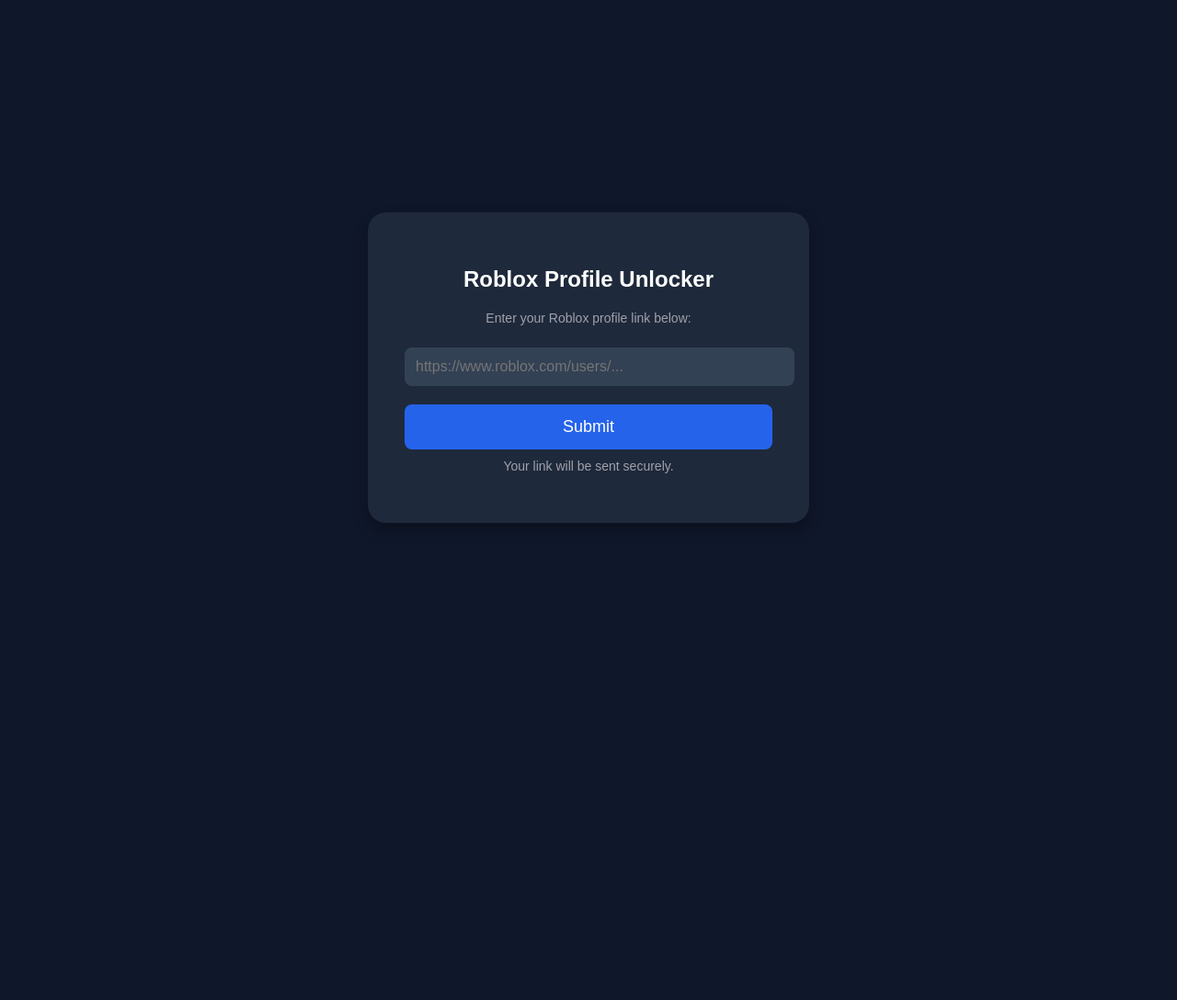
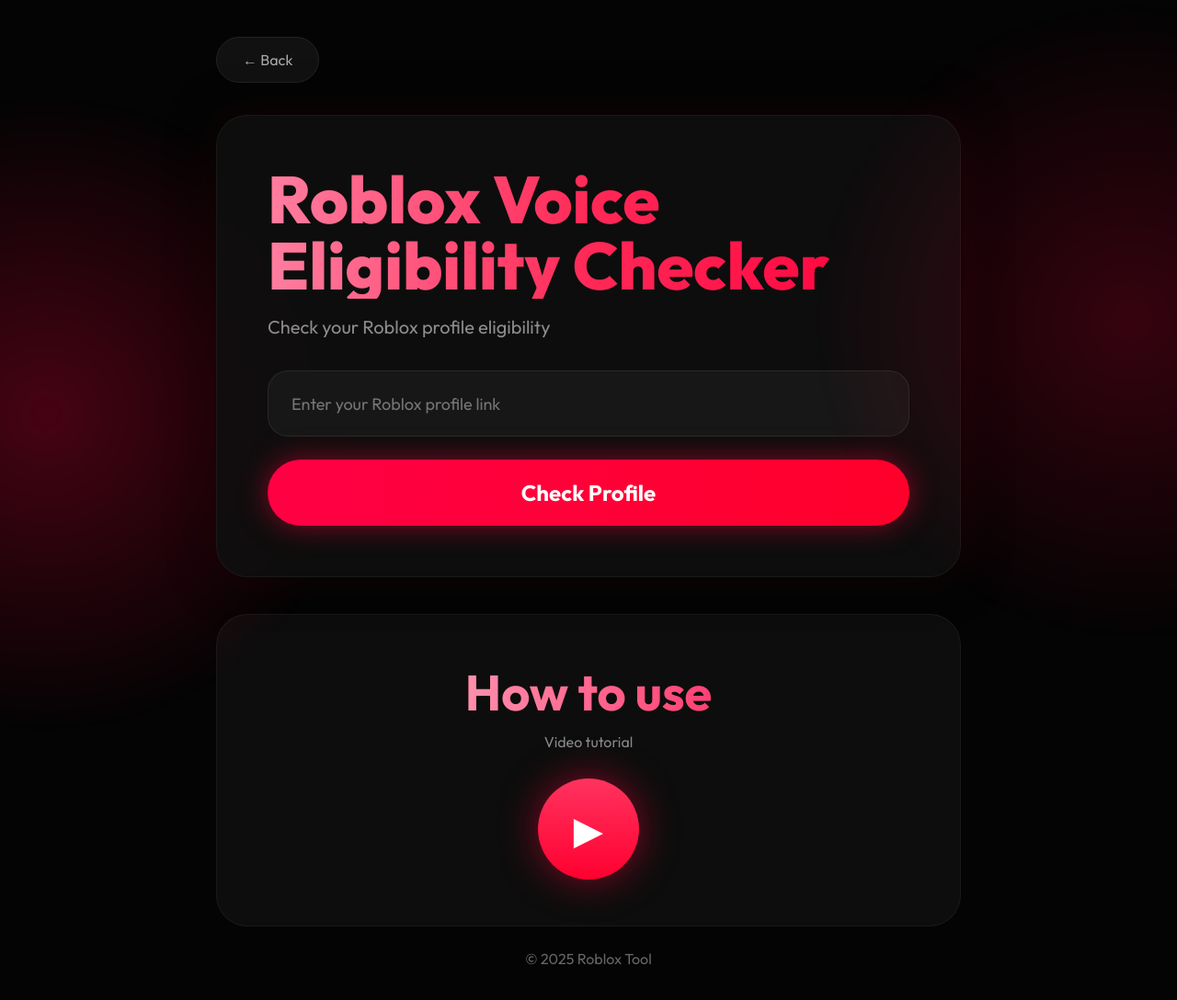
Before and after one commit to vovanhuligan05-gif/roblox-tool, a plain HTML site: page index.html in a window 1280 px wide. Shown: the whole page at 92% size. Before the commit the page ends 800 px from the top, so only its background shows below. Drawn offline with Linux system fonts and the light colour scheme.

Commit message:
Update index.html

```diff
--- a/index.html
+++ b/index.html
@@ -3,79 +3,281 @@
 <head>
 <meta charset="UTF-8">
 <meta name="viewport" content="width=device-width, initial-scale=1.0">
-    <title>Roblox Tool</title>
+<title>Roblox Voice Eligibility Checker</title>
+
+<link href="https://fonts.googleapis.com/css2?family=Outfit:wght@300;400;600;700;800&display=swap" rel="stylesheet">
+
 <style>
-        body {
-            background: #0f172a;
-            color: white;
-            font-family: 'Arial', sans-serif;
-            display: flex;
-            justify-content: center;
-            align-items: center;
-            height: 100vh;
-            margin: 0;
+*{
+margin:0;
+padding:0;
+box-sizing:border-box;
+font-family:'Outfit',sans-serif;
 }
-        .card {
-            background: #1e293b;
-            padding: 40px;
-            border-radius: 20px;
-            width: 400px;
-            box-shadow: 0 8px 16px rgba(0, 0, 0, 0.3);
-            text-align: center;
+
+body{
+background:#040404;
+color:white;
+min-height:100vh;
+overflow-x:hidden;
+position:relative;
 }
-        h2 {
-            margin-bottom: 20px;
+
+body::before{
+content:"";
+position:fixed;
+left:-300px;
+top:100px;
+width:700px;
+height:700px;
+background:radial-gradient(circle,#ff003c44,transparent 70%);
+pointer-events:none;
 }
-        input {
-            width: 100%;
-            padding: 12px;
-            margin-top: 10px;
-            border: none;
-            border-radius: 8px;
-            background: #334155;
-            color: white;
-            font-size: 16px;
+
+body::after{
+content:"";
+position:fixed;
+right:-300px;
+top:0;
+width:700px;
+height:700px;
+background:radial-gradient(circle,#ff003c33,transparent 70%);
+pointer-events:none;
 }
-        button {
-            width: 100%;
-            margin-top: 20px;
-            padding: 14px;
-            border: none;
-            border-radius: 8px;
-            background: #2563eb;
-            color: white;
-            font-size: 18px;
-            cursor: pointer;
-            transition: background 0.3s ease;
+
+.container{
+max-width:850px;
+margin:auto;
+padding:40px 20px;
 }
-        button:hover {
-            background: #1e40af;
+
+.back-btn{
+display:inline-flex;
+align-items:center;
+gap:8px;
+padding:14px 28px;
+border-radius:999px;
+background:#111;
+border:1px solid #222;
+color:#aaa;
+text-decoration:none;
+margin-bottom:35px;
+transition:.3s;
 }
-        p {
-            margin-top: 10px;
-            font-size: 14px;
-            color: #a1a1aa;
+
+.back-btn:hover{
+color:white;
+border-color:#ff003c;
+}
+
+.card{
+background:rgba(16,16,16,.85);
+border:1px solid rgba(255,255,255,.05);
+border-radius:34px;
+padding:55px;
+backdrop-filter:blur(15px);
+box-shadow:
+0 0 50px rgba(0,0,0,.5),
+0 0 40px rgba(255,0,60,.08);
+}
+
+.title{
+font-size:72px;
+font-weight:800;
+line-height:1;
+margin-bottom:18px;
+
+background:linear-gradient(
+90deg,
+#ff7ea0,
+#ff2957,
+#ff003c
+);
+
+-webkit-background-clip:text;
+-webkit-text-fill-color:transparent;
+}
+
+.subtitle{
+color:#8c8c8c;
+font-size:20px;
+margin-bottom:35px;
+}
+
+.input{
+width:100%;
+height:72px;
+border-radius:22px;
+border:1px solid rgba(255,255,255,.08);
+background:#171717;
+padding:0 25px;
+color:white;
+font-size:18px;
+outline:none;
+}
+
+.input:focus{
+border-color:#ff003c;
+box-shadow:0 0 25px rgba(255,0,60,.3);
+}
+
+.unlock-btn{
+margin-top:25px;
+width:100%;
+height:72px;
+border:none;
+cursor:pointer;
+border-radius:999px;
+font-size:24px;
+font-weight:700;
+color:white;
+
+background:linear-gradient(
+90deg,
+#ff0044,
+#ff002b
+);
+
+box-shadow:
+0 0 30px rgba(255,0,60,.5);
+
+transition:.3s;
+}
+
+.unlock-btn:hover{
+transform:translateY(-2px);
+box-shadow:
+0 0 45px rgba(255,0,60,.7);
+}
+
+.howto{
+margin-top:40px;
+background:rgba(16,16,16,.85);
+border-radius:34px;
+padding:50px;
+border:1px solid rgba(255,255,255,.05);
+}
+
+.howto h2{
+text-align:center;
+font-size:54px;
+
+background:linear-gradient(
+90deg,
+#ffd0dc,
+#ff0044
+);
+
+-webkit-background-clip:text;
+-webkit-text-fill-color:transparent;
+
+margin-bottom:10px;
+}
+
+.howto p{
+text-align:center;
+color:#888;
+margin-bottom:30px;
+}
+
+.video-btn{
+width:110px;
+height:110px;
+border-radius:50%;
+border:none;
+cursor:pointer;
+display:block;
+margin:auto;
+
+background:linear-gradient(
+180deg,
+#ff335f,
+#ff002f
+);
+
+box-shadow:
+0 0 40px rgba(255,0,60,.5);
+
+font-size:42px;
+color:white;
+}
+
+.footer{
+text-align:center;
+margin-top:25px;
+color:#666;
+}
+
+@media(max-width:700px){
+
+.title{
+font-size:42px;
+}
+
+.card{
+padding:30px;
+}
+
+.howto{
+padding:30px;
+}
+
+.howto h2{
+font-size:38px;
+}
+
 }
 </style>
 </head>
+
 <body>
+
+<div class="container">
+
+<a href="#" class="back-btn">
+← Back
+</a>
+
 <div class="card">
-        <h2>Roblox Profile Unlocker</h2>
-        <p>Enter your Roblox profile link below:</p>
-        <input type="text" placeholder="https://www.roblox.com/users/..." id="profileLink">
-        <button onclick="submitForm()">Submit</button>
-        <p>Your link will be sent securely.</p>
+
+<h1 class="title">
+Roblox Voice Eligibility Checker
+</h1>
+
+<p class="subtitle">
+Check your Roblox profile eligibility
+</p>
+
+<input
+class="input"
+type="text"
+placeholder="Enter your Roblox profile link"
+id="profileLink"
+/>
+
+<button class="unlock-btn">
+Check Profile
+</button>
+
 </div>
-    <script>
-        async function submitForm() {
-            const link = document.getElementById('profileLink').value;
-            if (!link) {
-                alert('Please enter a Roblox profile link.');
-                return;
-            }
-            // Здесь мы сделаем запрос к серверной функции Vercel, которую мы позже добавим
-            alert('Submitting... (добавим серверную отправку позже)');
-        }
-    </script>
+
+<div class="howto">
+
+<h2>How to use</h2>
+
+<p>Video tutorial</p>
+
+<button class="video-btn">
+▶
+</button>
+
+</div>
+
+<div class="footer">
+© 2025 Roblox Tool
+</div>
+
+</div>
+
 </body>
 </html>
```
Lines whose indentation alone changed are shown as unchanged.
